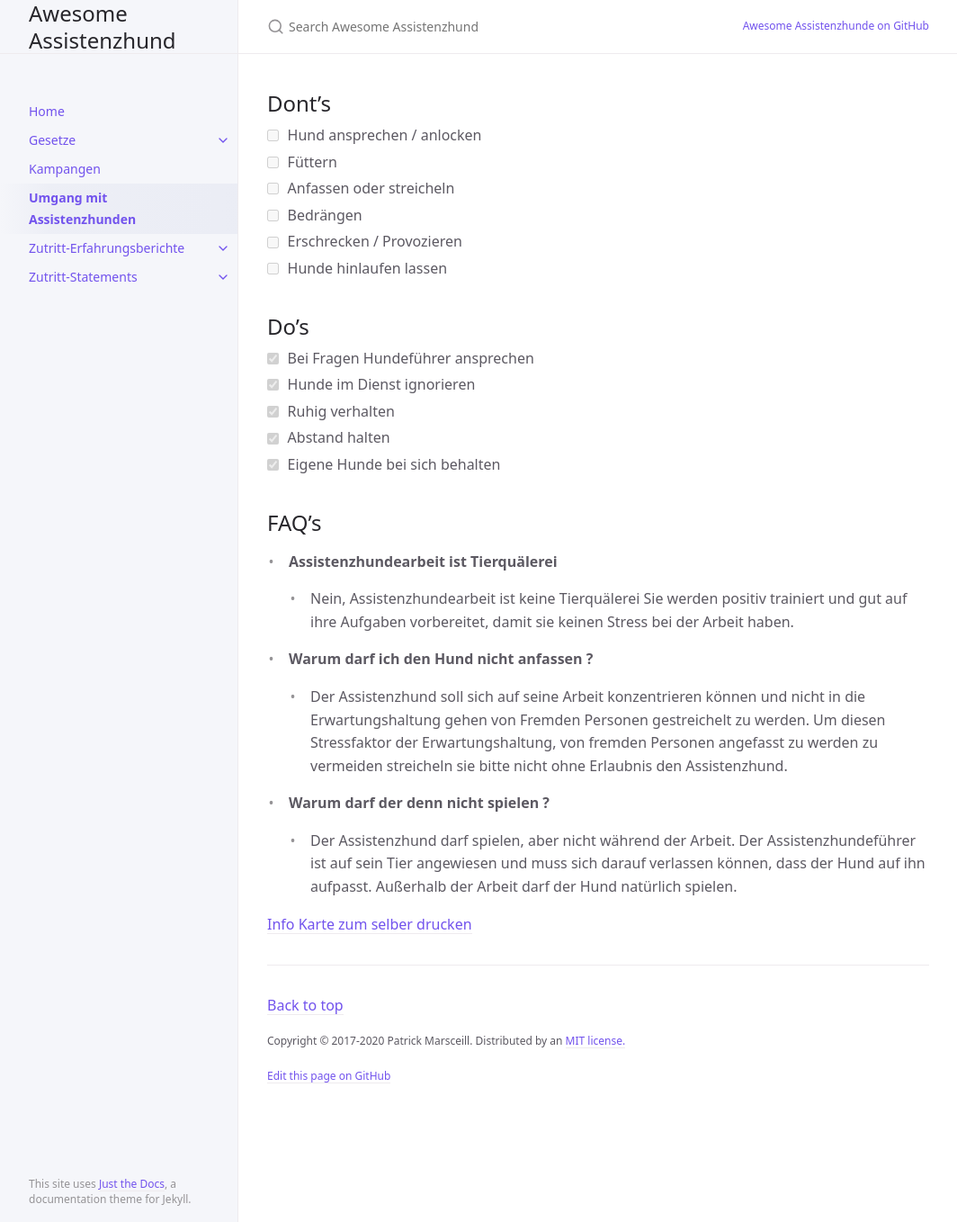
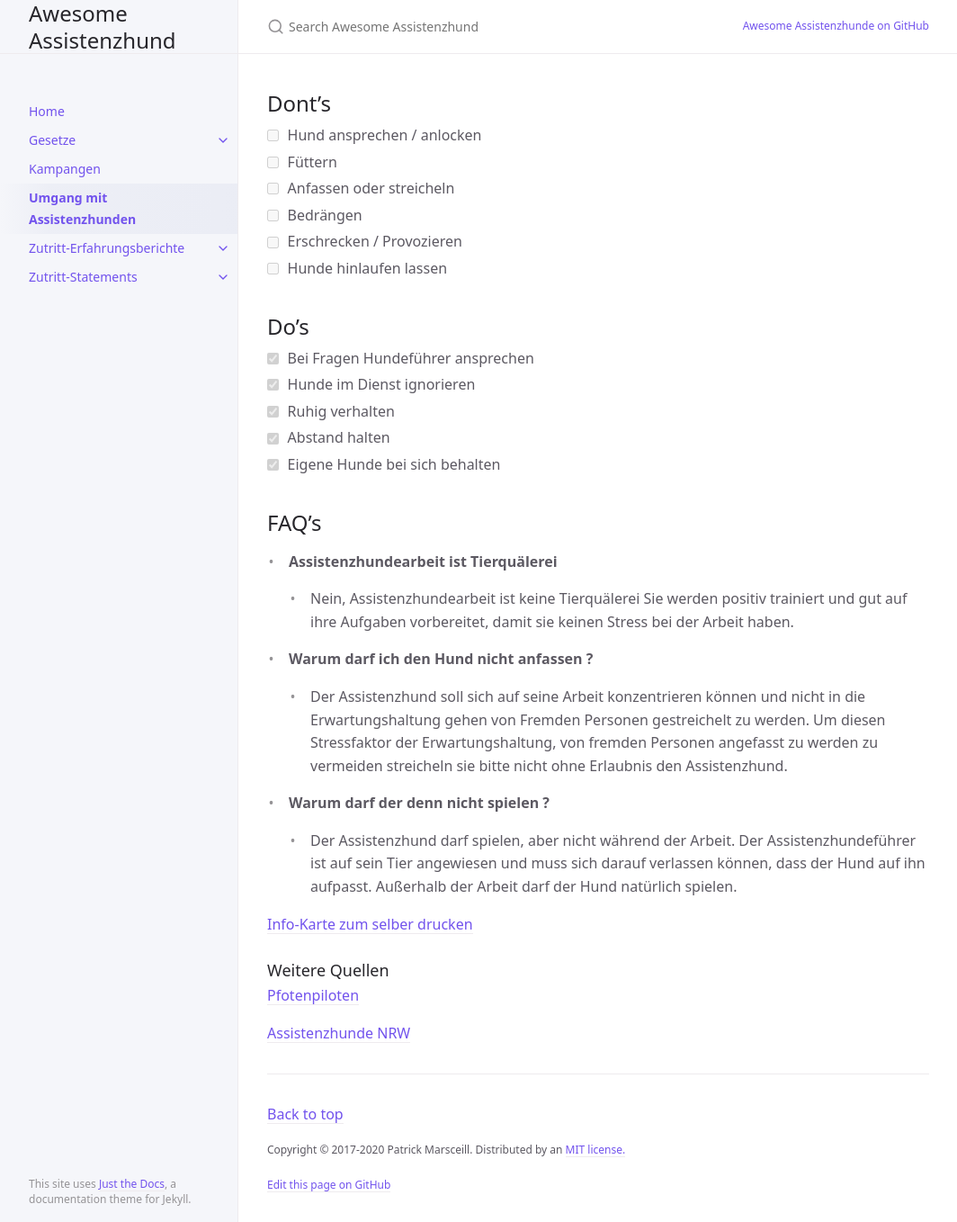
Before and after one commit to flozi00/awesome-assistenzhund, a Jekyll site: the page built from docs/umgang-mit-assistenzhund.md, in a window 1280 px wide and 1358 px high. Shown: the whole window at 90% size, without its empty margins (107-1171 px from the left). Built offline with Jekyll 4.4.1, drawn with Linux system fonts in a browser that asks for light colours.

```diff
--- a/docs/umgang-mit-assistenzhund.md
+++ b/docs/umgang-mit-assistenzhund.md
@@ -35,4 +35,11 @@ title: Umgang mit Assistenzhunden
     Außerhalb der Arbeit darf der Hund natürlich spielen.
 
 
-[Info Karte zum selber drucken](https://www.canva.com/design/DAEm-lCv7zo/WNt4UWirpg0qfGkXMSTEKw/view?utm_content=DAEm-lCv7zo&utm_campaign=designshare&utm_medium=link&utm_source=sharebuttonhttps:/)
+[Info-Karte zum selber drucken](https://www.canva.com/design/DAEm-lCv7zo/WNt4UWirpg0qfGkXMSTEKw/view?utm_content=DAEm-lCv7zo&utm_campaign=designshare&utm_medium=link&utm_source=sharebuttonhttps:/)
+
+
+### Weitere Quellen
+
+[Pfotenpiloten](https://www.pfotenpiloten.org/https:/)
+
+[Assistenzhunde NRW](https://www.assistenzhunde.nrw/https:/)
```
